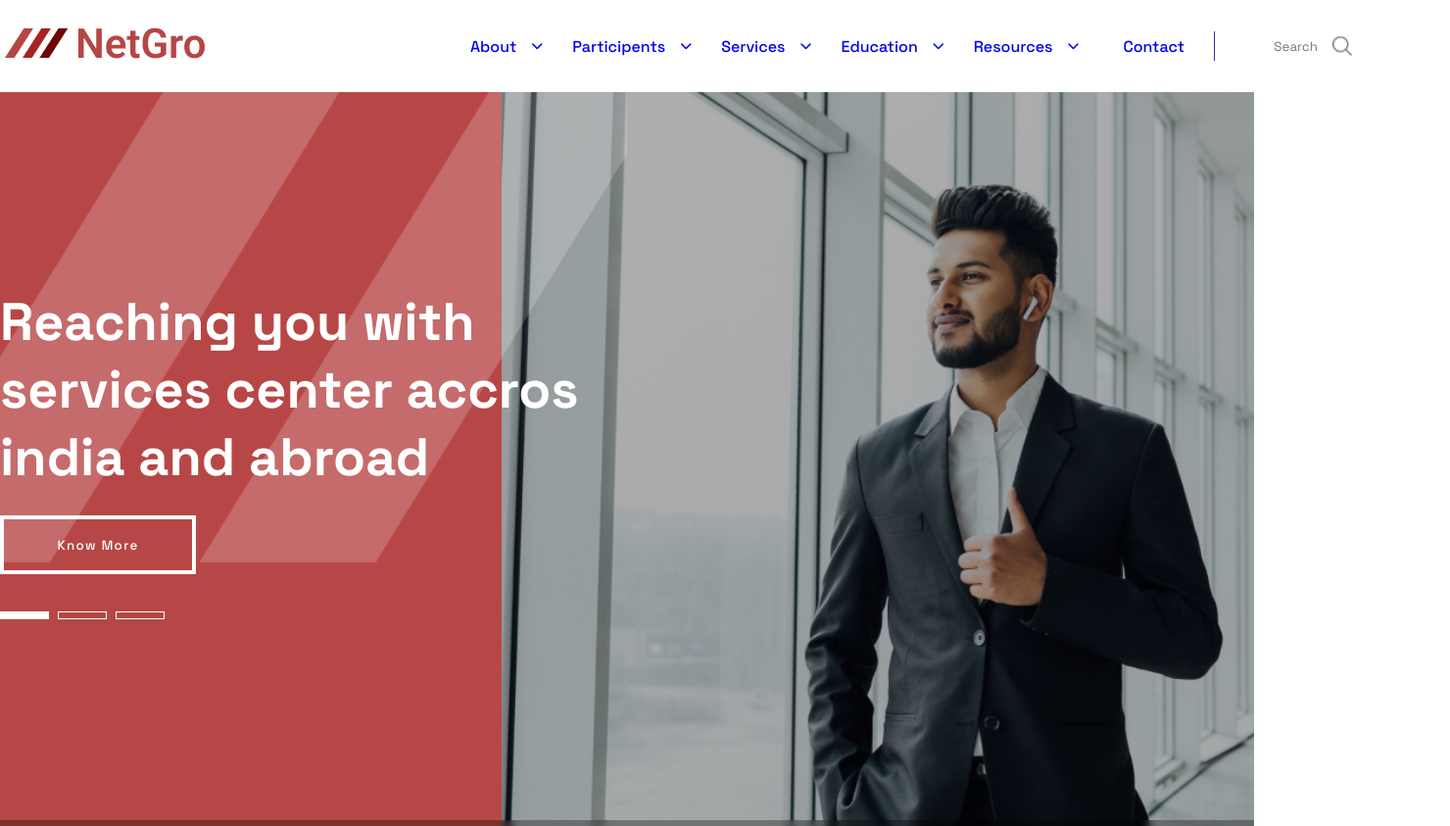
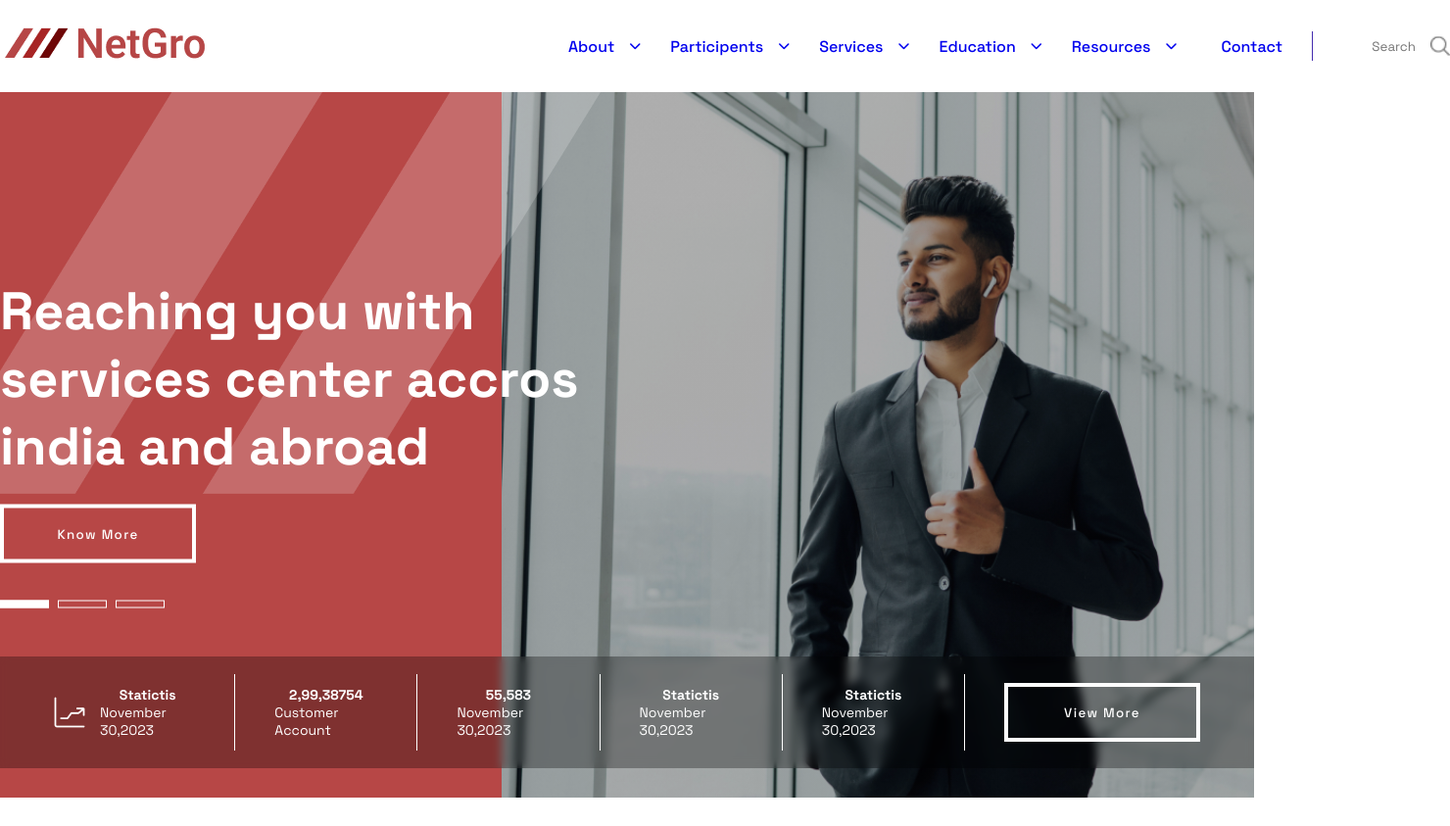
Before and after one commit to indranil-innoraft/NetGro, a plain HTML site: page index.html in a window 1280 px wide. Shown: the top 843 px of the page at 98% size, 1480 px wide, since content can reach past the window. After the commit the page ends 814 px from the top, so only its background shows below. Drawn offline with Linux system fonts and the light colour scheme.

Commit message:
positon center

```diff
--- a/css/style.css
+++ b/css/style.css
@@ -16,11 +16,12 @@
 
 /* ---base declare--- */
 .container{
-    width: 1380px;
+    width: 100%;
+    width: 1480px;
     margin: 0 auto;
 }
 
-body,html,*{
+body,*{
     margin: 0;
     padding: 0;
     box-sizing: border-box;
@@ -33,6 +34,7 @@ body,html,*{
     display: flex;
     align-items: center;
     justify-content: center;
+
 }
 
 .flex-flex-between{
@@ -43,18 +45,24 @@ body,html,*{
 
 .slash-image{
     position: absolute;
-    width: calc(50%);
-    height: calc(60%);
-    background-image:url('../Images/slash.png');
-    background-repeat: no-repeat;
-    background-position: center;
-    background-size: cover;
+    top: 0;
+
+}
+
+.red-background-left{
+    width: 250px;
+    height: 100vh;
+    position: absolute;
+    background-color:#b74746;
+
 }
 
 ul li{
     display: inline-block;
 
 }
+
+
 
 ul{
     list-style-type: none;
@@ -144,10 +152,11 @@ ul li:last-child{
 
 .banner{
     width: 100%;
-    height: 100vh;
+    height: 90vh;
     background: linear-gradient(to right ,var(--dust-pink) 40%,rgba(0,0,0,0.3) 10%),url('../Images/banner.jpg');
     background-size: cover;
     background-position: center;
+    position: relative;
 
 }
 
@@ -157,8 +166,10 @@ ul li:last-child{
 }
 
 .banner-content{
-    transform: translateY(200px);
-    position: relative;
+    position: absolute;
+    top: 50%;
+    transform: translateY(-50%);
+
 
 }
 
@@ -178,10 +189,10 @@ ul li:last-child{
 
     padding: 15px 15px;
     background: rgba(0,0,0,0.3);
-    /* -webkit-backdrop-filter: blur(5px); */
     backdrop-filter: blur(5px);
     position: absolute;
-    transform: translateY(400px);
+
+    bottom: 30px;
     color: white;
 
 }
--- a/index.html
+++ b/index.html
@@ -16,7 +16,7 @@
                     <a href="#"><img src="./Images/logo.png" alt=""></a>
                 </div>
 
-                <ul class="flex-wrapper">
+                <ul  class="flex-wrapper">
                     <li ><a class="content" href="#">About <i class="fa-solid fa-chevron-down"></i></a></li>
                     <li><a class="content"  href="#">Participents <i class="fa-solid fa-chevron-down"></i></a></li>
                     <li><a class="content"  href="#">Services <i class="fa-solid fa-chevron-down"></i></a></li>
@@ -33,7 +33,10 @@
     <!-- ----banner---- -->
 
     <div class="banner ">
+
+
         <div class="slash-image">
+            <img src="/Images/slash.png" alt="">
         </div>
         <div class="container ">
             <div class="banner-content">
```
